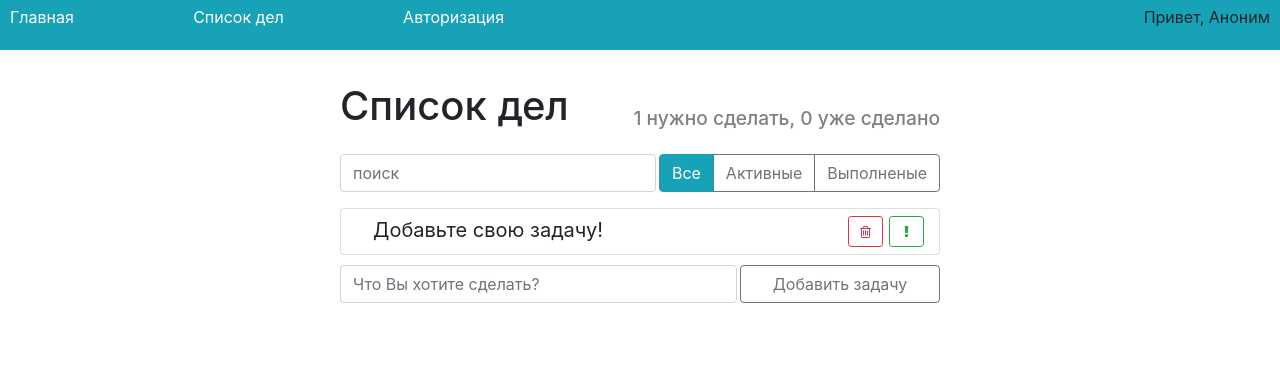
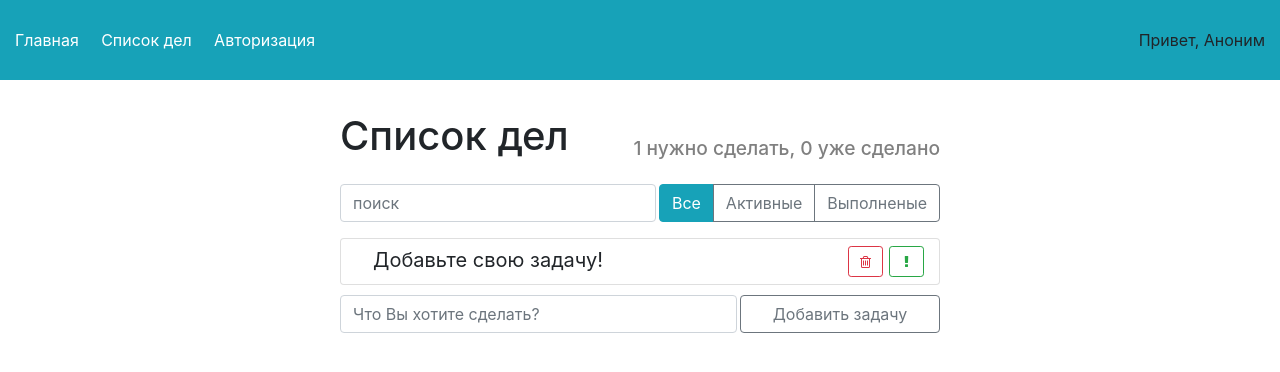
Before and after one commit to Darwin1209/ServerTodoApp, a React (Create React App) app: page / in a window 1280 px wide. Shown: the top 372 px of the page. Built offline with nearby package versions, Linux system fonts and the light colour scheme.

Commit message:
Закончили со стилями для header

```diff
--- a/src/components/Header/Header.css
+++ b/src/components/Header/Header.css
@@ -3,25 +3,32 @@
     justify-content: space-between;
     align-items: center;
     width: 100%;
-    padding: 5px 10px;
+    padding: 20px 15px;
     box-sizing: border-box;
     background-color: #17a2b8;
+    height: 10vh;
+}
+
+.header p {
+    margin: 0;
 }
 
 .header-nav {
     list-style-type: none;
     padding: 0;
+    margin:0;
     display: flex;
-    width: 40%;
+    align-items: center;
+    width: 300px;
     justify-content: space-between;
 }
-
-.header-nav li {
-    margin-right: 10px;
-}
-
 
 .header-nav li a {
     color: white;
     text-decoration: none
 }
+
+.header-nav li a:hover {
+    color: red;
+    cursor: pointer;
+}
--- a/src/components/Page/Page.css
+++ b/src/components/Page/Page.css
@@ -1,6 +1,7 @@
   .todo-app {
     margin: 2rem auto 0 auto;
     width: 600px;
+    height: 80vh;
   }
 
   .top-panel {
```
